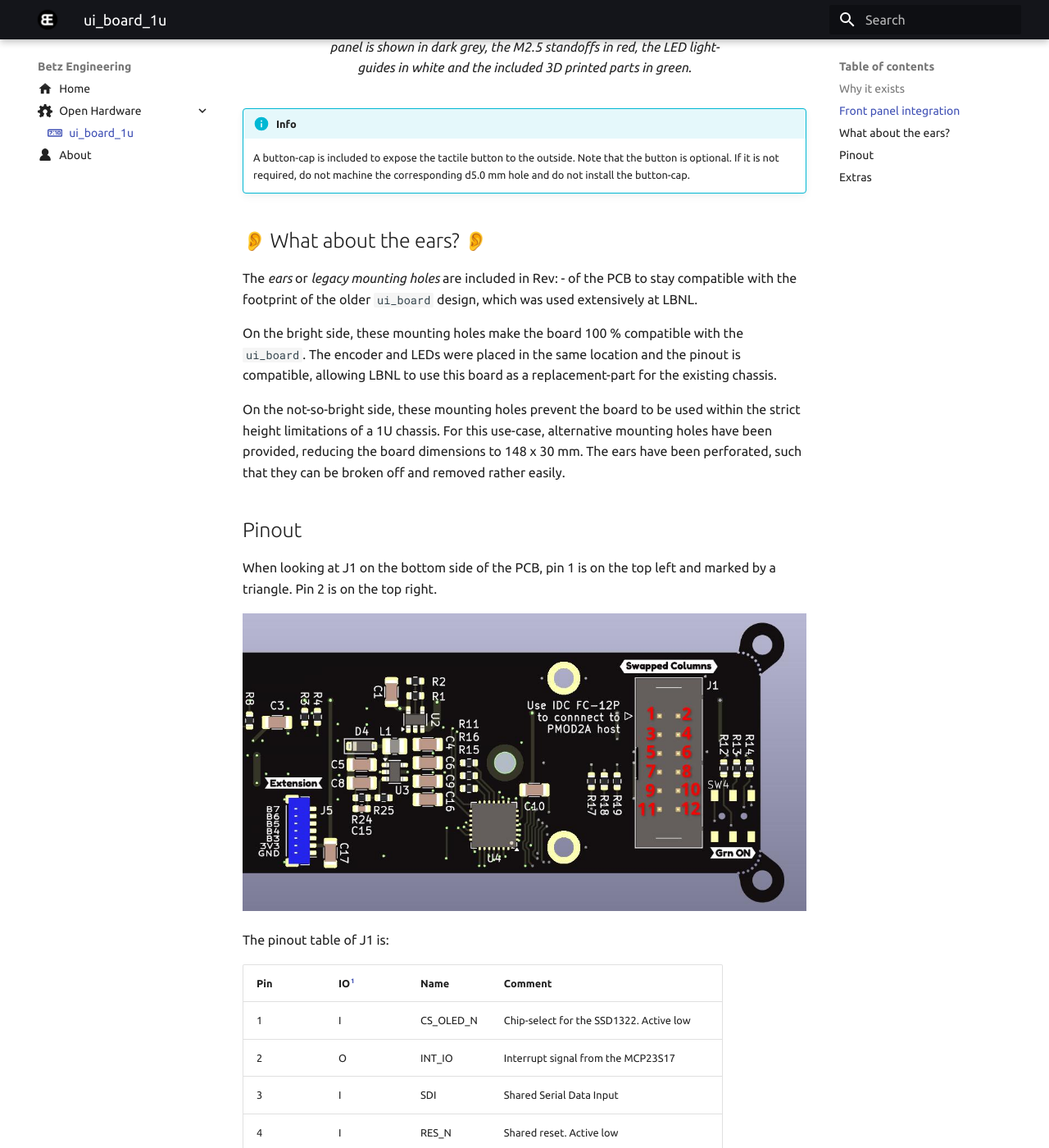
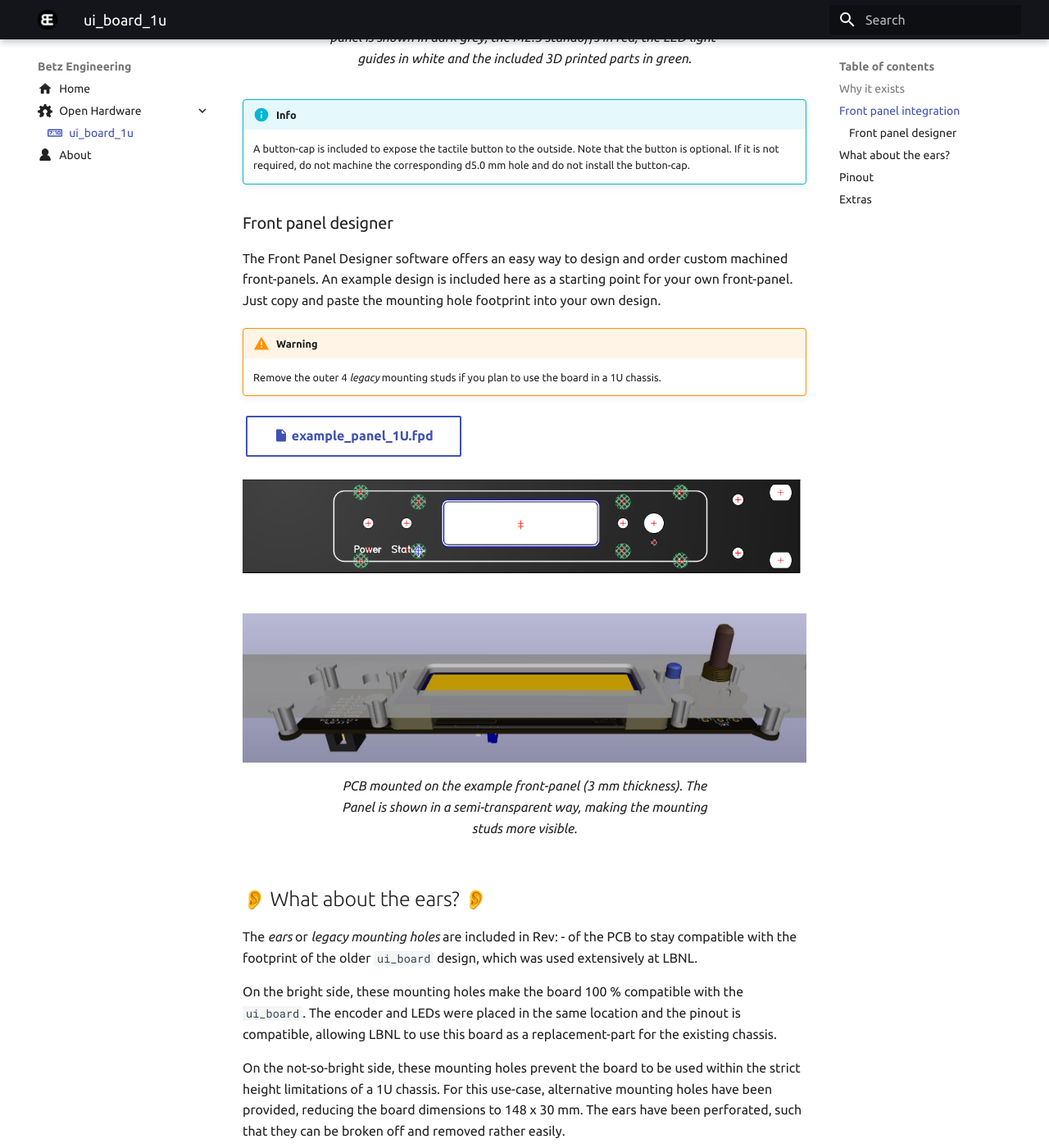
Before and after one commit to betz-engineering/betz-engineering.github.io, an MkDocs documentation site: the page built from docs/open_hardware/ui_board_1u.md, in a window 1280 px wide and 1400 px high, scrolled down 2295 px. Shown: the whole window at 82% size. Built offline with MkDocs 1.6.1 and Material for MkDocs 9.7.7, drawn with Linux system fonts in a browser that asks for light colours; emoji names are drawn with the system emoji font.

Commit message:
add front panel designer exmaple file

```diff
--- a/docs/open_hardware/ui_board_1u.md
+++ b/docs/open_hardware/ui_board_1u.md
@@ -5,7 +5,7 @@ icon: material/clock-digital
 
 [:material-google-spreadsheet: Schematic](https://github.com/betz-engineering/ui_board_1u/blob/dev/pics/ui_board_1u.pdf){ .md-button }
 [:material-layers-triple-outline: Design files](https://github.com/betz-engineering/ui_board_1u){ .md-button }
-[:material-file: 3D model](pics/ui_board_1u.step.zip){ .md-button }
+[:material-file: 3D model](https://github.com/betz-engineering/ui_board_1u/raw/refs/heads/main/cad/step/ui_board_1u.step){ .md-button }
 
 A versatile User Interface (UI) for 1U systems
 
@@ -55,6 +55,22 @@ Top-down view showing how the ui_board_1u is mounted. The front panel is shown i
 !!! info
     A button-cap is included to expose the tactile button to the outside. Note that the button is optional. If it is not required, do not machine the corresponding d5.0 mm hole and do not install the button-cap.
 
+### Front panel designer
+The Front Panel Designer software offers an easy way to design and order custom machined front-panels.
+An example design is included here as a starting point for your own front-panel. Just copy and paste the mounting hole footprint into your own design.
+
+!!! warning
+    Remove the outer 4 _legacy_ mounting studs if you plan to use the board in a 1U chassis.
+
+[:material-file: example_panel_1U.fpd](https://github.com/betz-engineering/ui_board_1u/raw/refs/heads/main/cad/example_panel_1U.fpd){ .md-button }
+
+![Example Front Panel Designer File](pics/ui_fp_designer.png)
+
+![PCB mounted on front-panel](pics/ui_mounted.jpg)
+/// caption
+PCB mounted on the example front-panel (3 mm thickness). The Panel is shown in a semi-transparent way, making the mounting studs more visible.
+///
+
 ## :ear: What about the ears? :ear:
 The _ears_ or _legacy mounting holes_ are included in Rev: - of the PCB to stay compatible with the footprint of the older `ui_board` design, which was used extensively at LBNL.
 
```
Also changed, not shown: docs/open_hardware/pics/ui_cutouts.svg, docs/open_hardware/pics/ui_fp_designer.png (added), docs/open_hardware/pics/ui_mounted.jpg (added), 1 other file.
